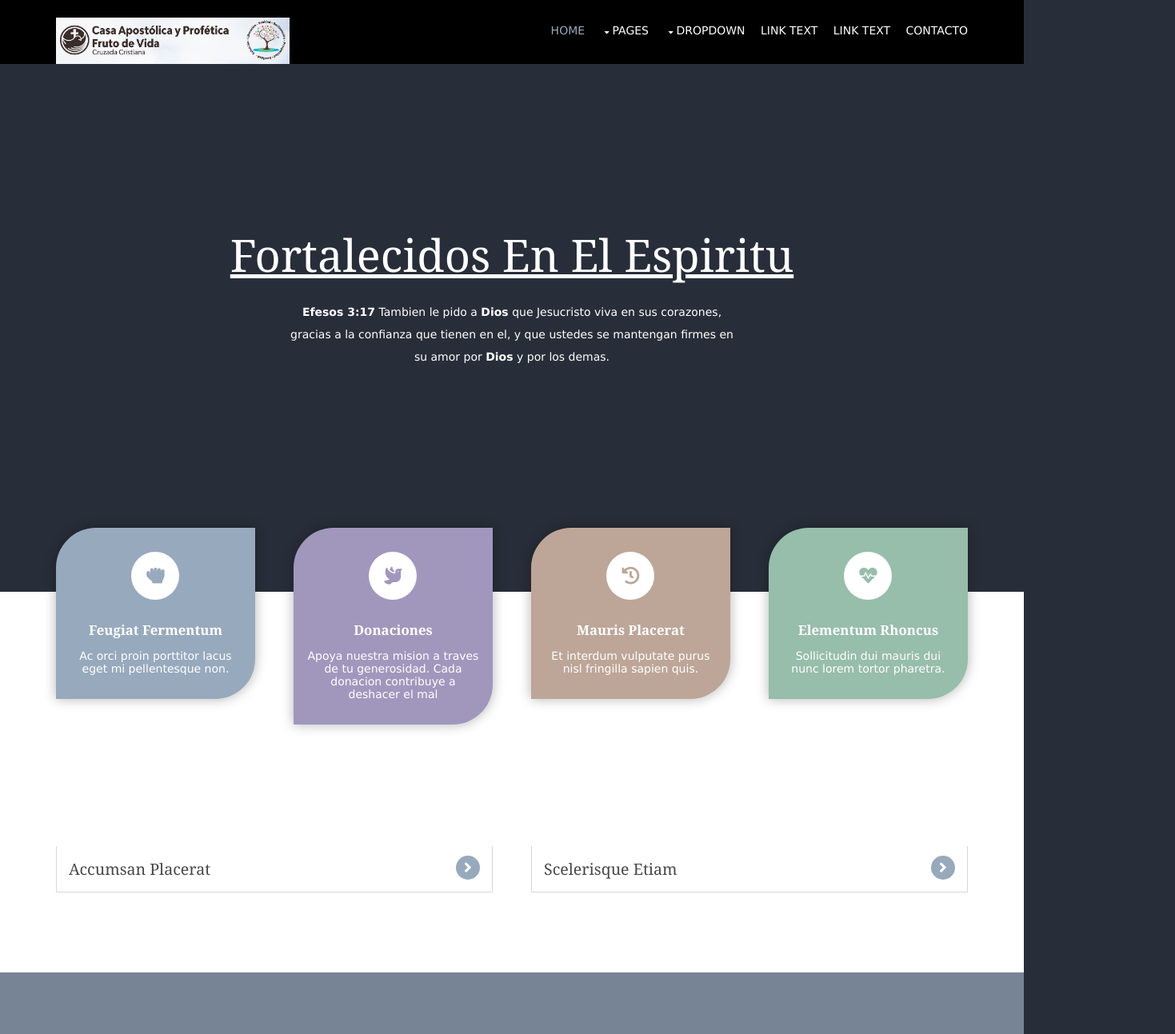
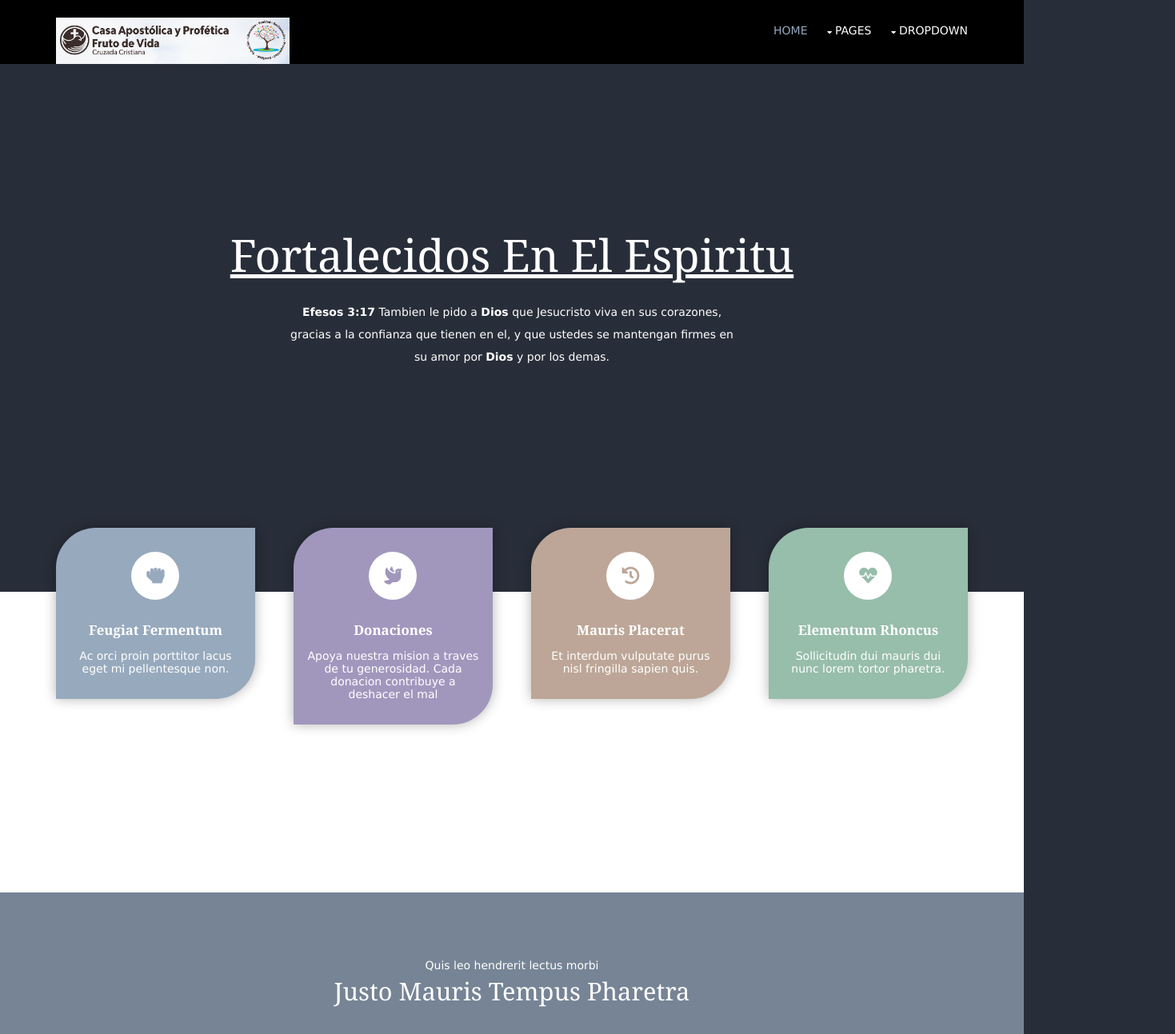
Before and after one commit to icapfrutodevida/sitioweb, a plain HTML site: page index.html in a window 1280 px wide. Shown: the top 1293 px of the page at 80% size, 1469 px wide, since content can reach past the window. Drawn offline with Linux system fonts and the light colour scheme.

Commit message:
Add files via upload

```diff
--- a/index.html
+++ b/index.html
@@ -53,9 +53,9 @@ Licence URI: https://www.os-templates.com/template-terms
             <li><a href="#">Level 2</a></li>
           </ul>
         </li>
+        <!--<li><a href="#">Link Text</a></li>
         <li><a href="#">Link Text</a></li>
-        <li><a href="#">Link Text</a></li>
-        <li><a href="#">Contacto</a></li>
+        <li><a href="#">Contacto</a></li>-->
       </ul>
       <!-- ################################################################################################ -->
     </nav>
@@ -112,14 +112,14 @@ Licence URI: https://www.os-templates.com/template-terms
       </ul>
     </section>
     <!-- ################################################################################################ -->
-    <section class="group shout">
+    <!--<section class="group shout">
       <figure class="one_half first"><img src="images/demo/546x356.png" alt="">
         <figcaption class="heading"><a href="#">Accumsan placerat</a></figcaption>
       </figure>
       <figure class="one_half"><img src="images/demo/546x356.png" alt="">
         <figcaption class="heading"><a href="#">Scelerisque etiam</a></figcaption>
       </figure>
-    </section>
+    </section>-->
     <!-- ################################################################################################ -->
     <!-- / main body -->
     <div class="clear"></div>
```
